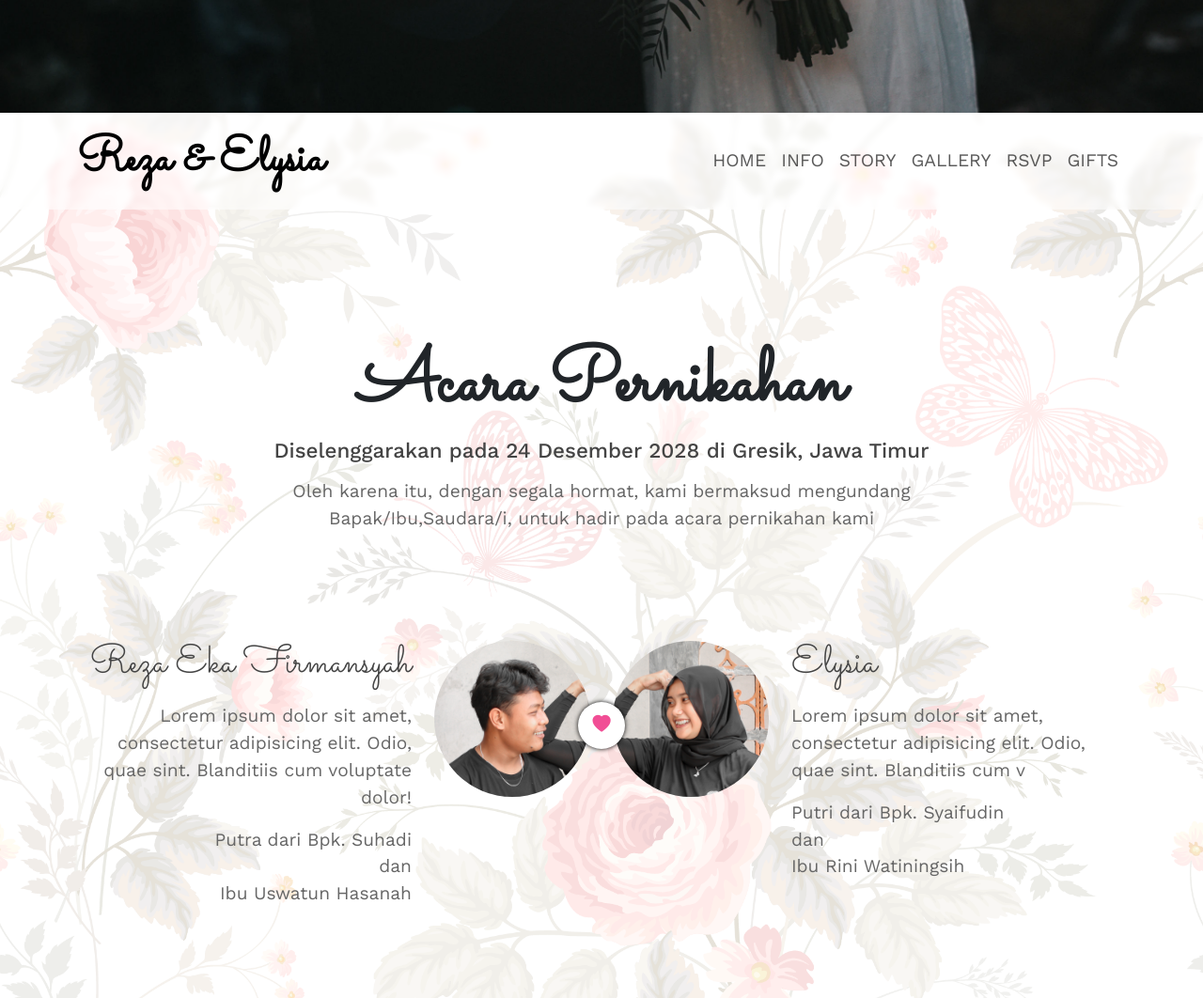
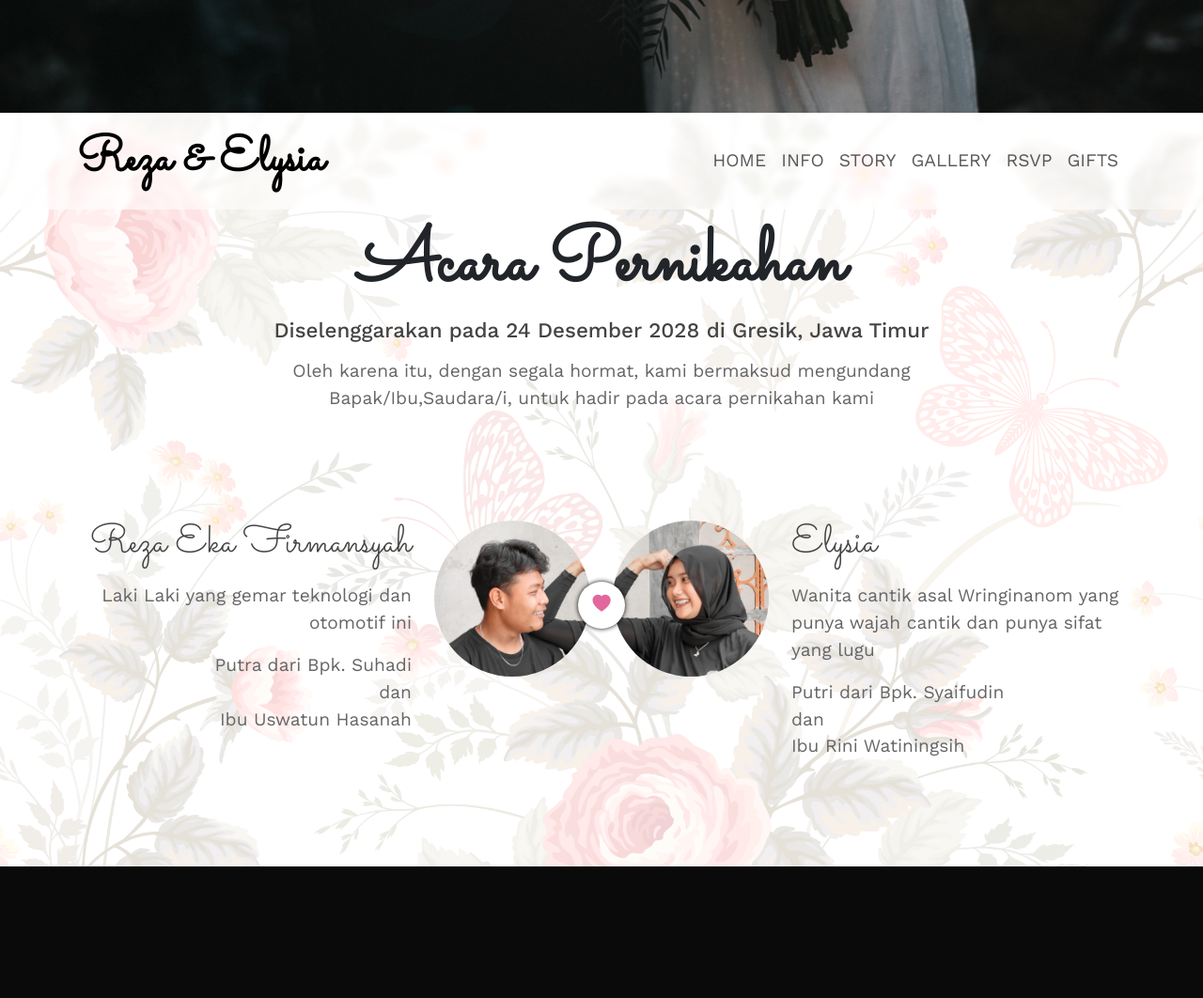
Before and after one commit to rezaef/resya-wedding, a plain HTML site: page index.html in a window 1280 px wide. Shown: the part 680-1742 px from the top of the page at 94% size. Drawn offline with nearby package versions, Linux system fonts and the light colour scheme.

Commit message:
modified:   index.html 	modified:   style.css

```diff
--- a/index.html
+++ b/index.html
@@ -17,6 +17,7 @@
 </head>
   <body>
 
+    <!-- Hal Awal Mulai -->
     <section id="hero" class="hero w-100 h-100 p-3 mx-auto text-center d-flex justify-content-center align-items-center text-light">
         <main>
             <h4>Kepada Bapak/Ibu/Saudara/i, </h4>
@@ -26,7 +27,9 @@
             <a href="#home" class="btn btn-lg mt-4">Lihat Undangan</a>
         </main>
     </section>
+    <!-- Hal Awal Selesai -->
 
+    <!-- Nav Mulai -->
     <nav class="navbar navbar-expand-md bg-transparent sticky-top mynavbar">
       <div class="container">
         <a class="navbar-brand" href="#">Reza & Elysia</a>
@@ -51,7 +54,9 @@
         </div>
       </div>
     </nav>
+    <!-- Nav Selesai -->
 
+    <!-- Home Mulai -->
     <section id="home" class="home">
       <div class="container">
         <div class="row justify-content-center">
@@ -67,7 +72,7 @@
             <div class="row">
               <div class="col-8 text-end">
                 <h3>Reza Eka Firmansyah</h3>
-                <p>Lorem ipsum dolor sit amet, consectetur adipisicing elit. Odio, quae sint. Blanditiis cum voluptate dolor!</p>
+                <p>Laki Laki yang gemar teknologi dan otomotif ini</p>
                 <p>Putra dari Bpk. Suhadi <br> dan <br> Ibu Uswatun Hasanah</p>
               </div>
               <div class="col-4">
@@ -83,7 +88,7 @@
               </div>
               <div class="col-8">
                 <h3>Elysia</h3>
-                <p>Lorem ipsum dolor sit amet, consectetur adipisicing elit. Odio, quae sint. Blanditiis cum v</p>
+                <p>Wanita cantik asal Wringinanom yang punya wajah cantik dan punya sifat yang lugu</p>
                 <p>Putri dari Bpk. Syaifudin <br> dan <br> Ibu Rini Watiningsih</p>
               </div>
             </div>
@@ -92,7 +97,9 @@
       </div>
       </div>
     </section>
+    <!-- Home Selesai -->
 
+    <!-- Info Mulai -->
     <section id="info" class="info">
       <div class="container">
         <div class="row justify-content-center">
@@ -147,6 +154,7 @@
         </div>
       </div>
     </section>
+    <!-- Info Selesai -->
 
     <script src="https://cdn.jsdelivr.net/npm/bootstrap@5.3.2/dist/js/bootstrap.bundle.min.js" integrity="sha384-C6RzsynM9kWDrMNeT87bh95OGNyZPhcTNXj1NW7RuBCsyN/o0jlpcV8Qyq46cDfL" crossorigin="anonymous"></script>
     <script>
--- a/style.css
+++ b/style.css
@@ -1,5 +1,5 @@
 :root {
-    --pink: #f14e95;
+    --pink: #e1679c;
     --blue: #03a6f2;
     --green: #7cdb8d;
     --yellow:  #ffc442;
@@ -86,7 +86,7 @@ body {
     background-size: cover;
     min-height: 100vh;
     margin-top: -6.3rem;
-    padding-top: 15rem;
+    padding-top: 7rem;
     padding-bottom: 5rem;
 }
 
```
